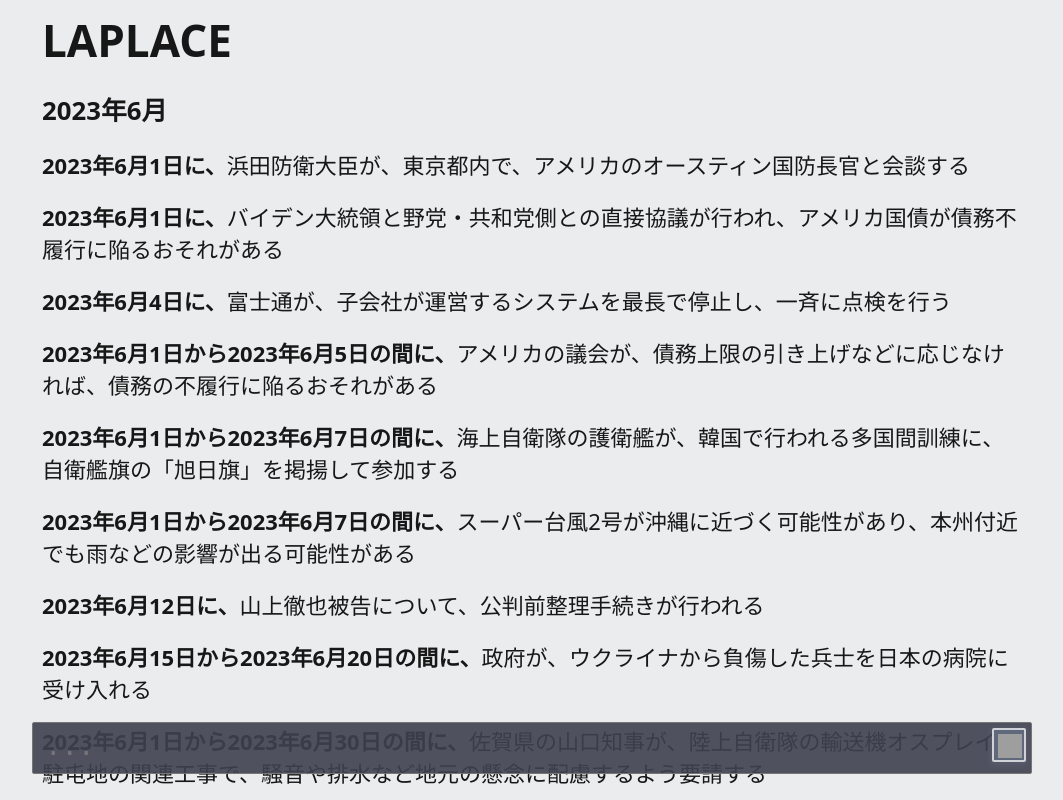
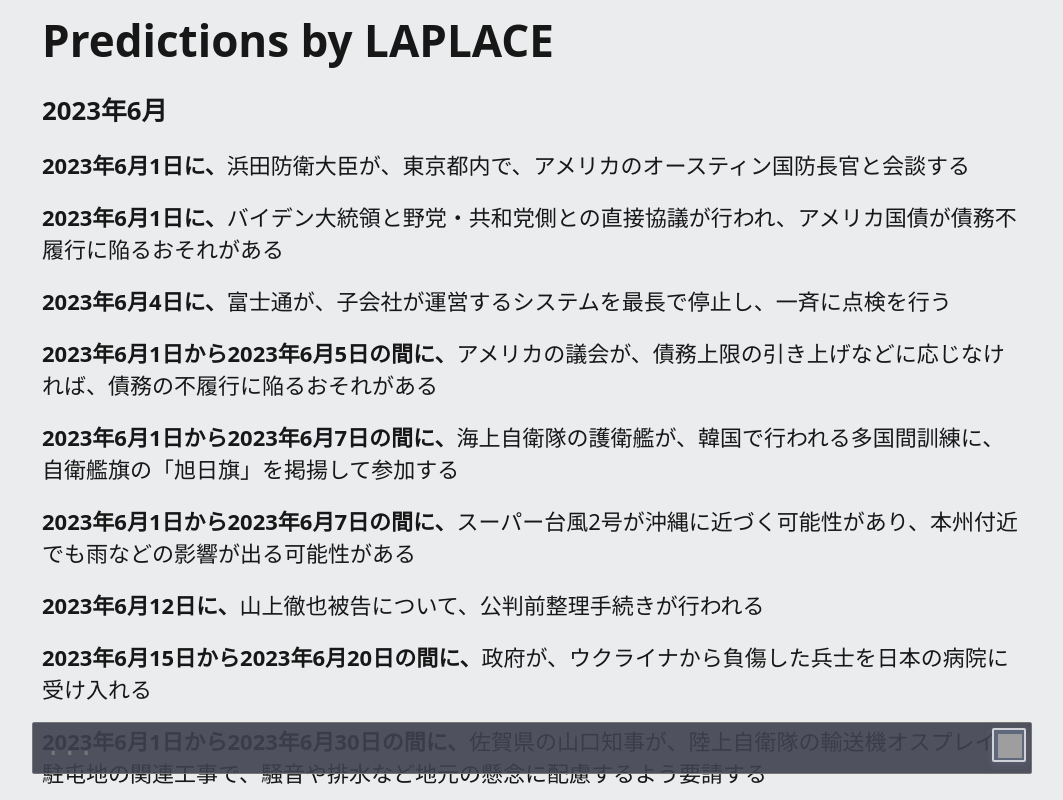
Before and after one commit to yuiseki/LAPLACE, a Next.js app: page / in a window 1280 px wide. Shown: the top 800 px of the page, without its empty margins (108-1171 px from the left). Built offline with nearby package versions, Linux system fonts and the light colour scheme; grey boxes are pictures that could not be loaded.

Commit message:
Predictions by LAPLACE

```diff
--- a/src/app/layout.tsx
+++ b/src/app/layout.tsx
@@ -2,7 +2,7 @@
 
 export const metadata = {
   title: "LAPLACE",
-  description: "LAPLACE",
+  description: "Predictions by LAPLACE",
 };
 
 export default function RootLayout({
--- a/src/app/page.tsx
+++ b/src/app/page.tsx
@@ -107,7 +107,7 @@
         margin: "0 auto 240px",
       }}
     >
-      <h1>LAPLACE</h1>
+      <h1>Predictions by LAPLACE</h1>
       <div
         style={{
           display: "flex",
```
